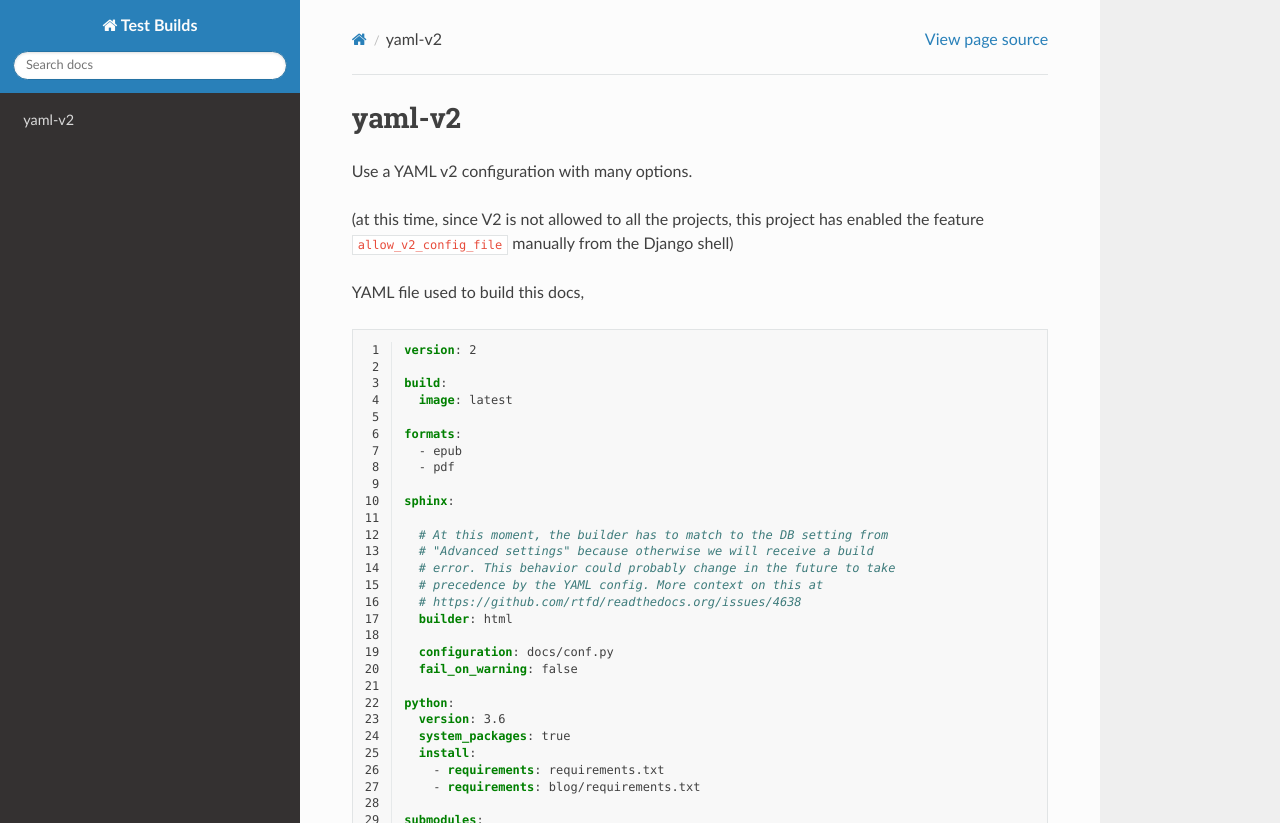
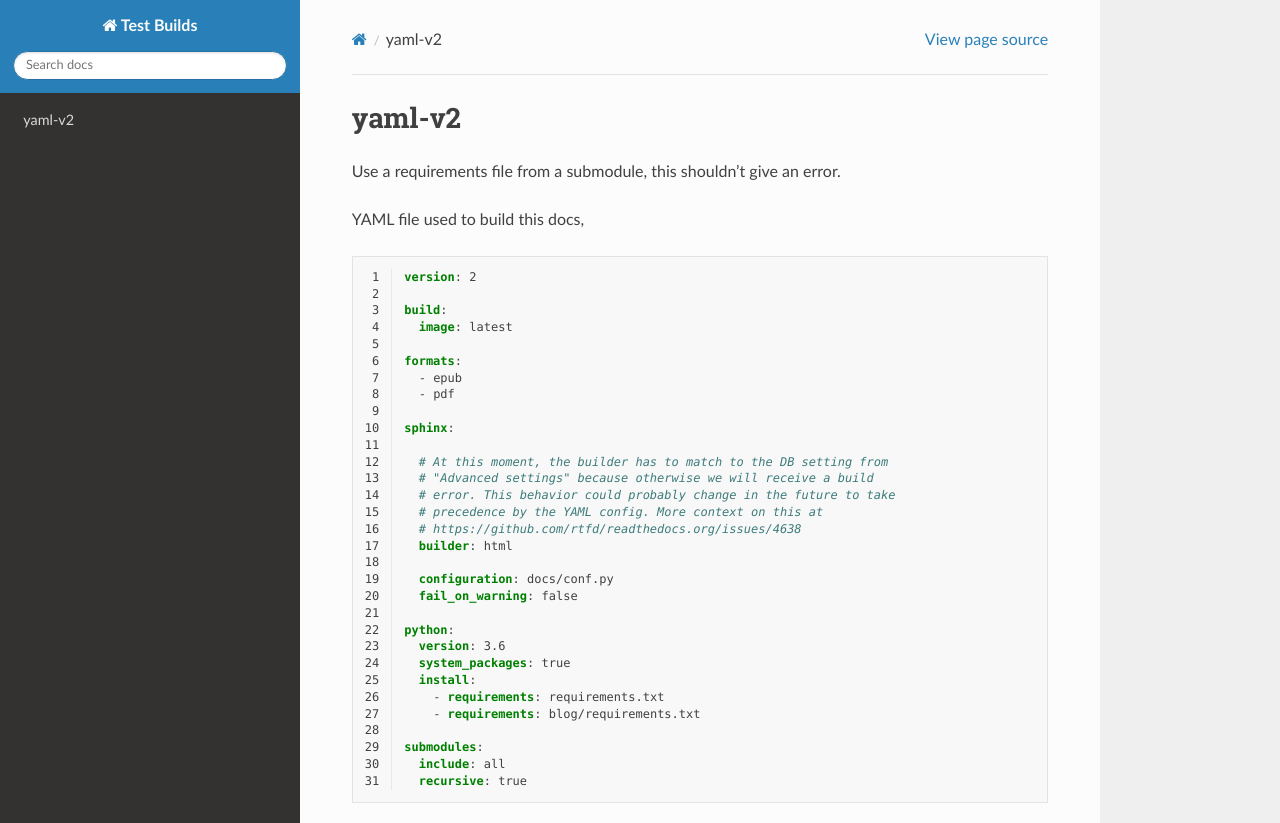
Before and after one commit to readthedocs/test-builds, a Sphinx documentation site: the page built from docs/index.rst, in a window 1280 px wide and 1129 px high, cut to the strip 0-823 px from the top of the window. Built offline with Sphinx 7.4.7 and the Read the Docs theme 2.0.0, drawn with Linux system fonts in a browser that asks for light colours.

Commit message:
update description

```diff
--- a/docs/index.rst
+++ b/docs/index.rst
@@ -1,11 +1,8 @@
 yaml-v2
 =======
 
-Use a YAML v2 configuration with many options.
-
-(at this time, since V2 is not allowed to all the projects, this
-project has enabled the feature ``allow_v2_config_file`` manually from
-the Django shell)
+Use a requirements file from a submodule,
+this shouldn't give an error.
 
 YAML file used to build this docs,
 
```
